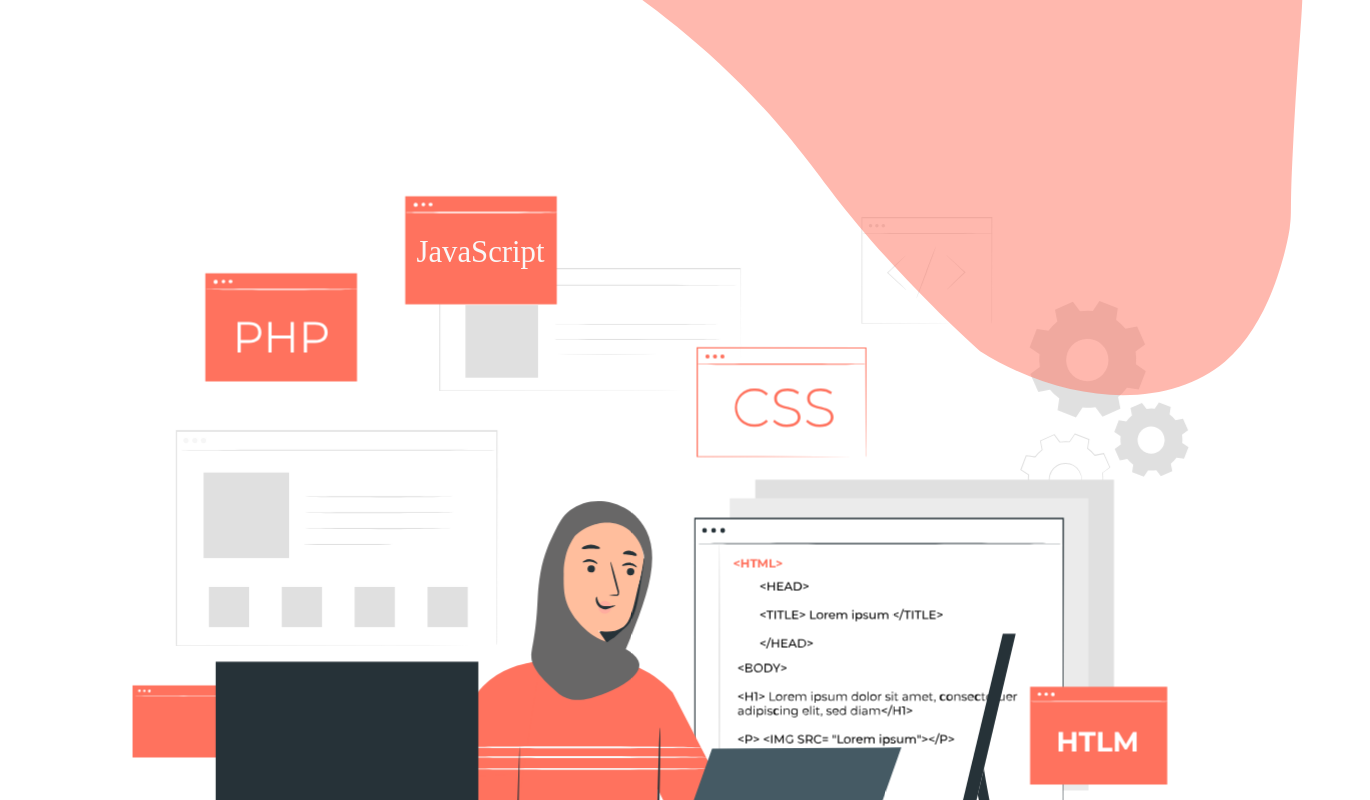
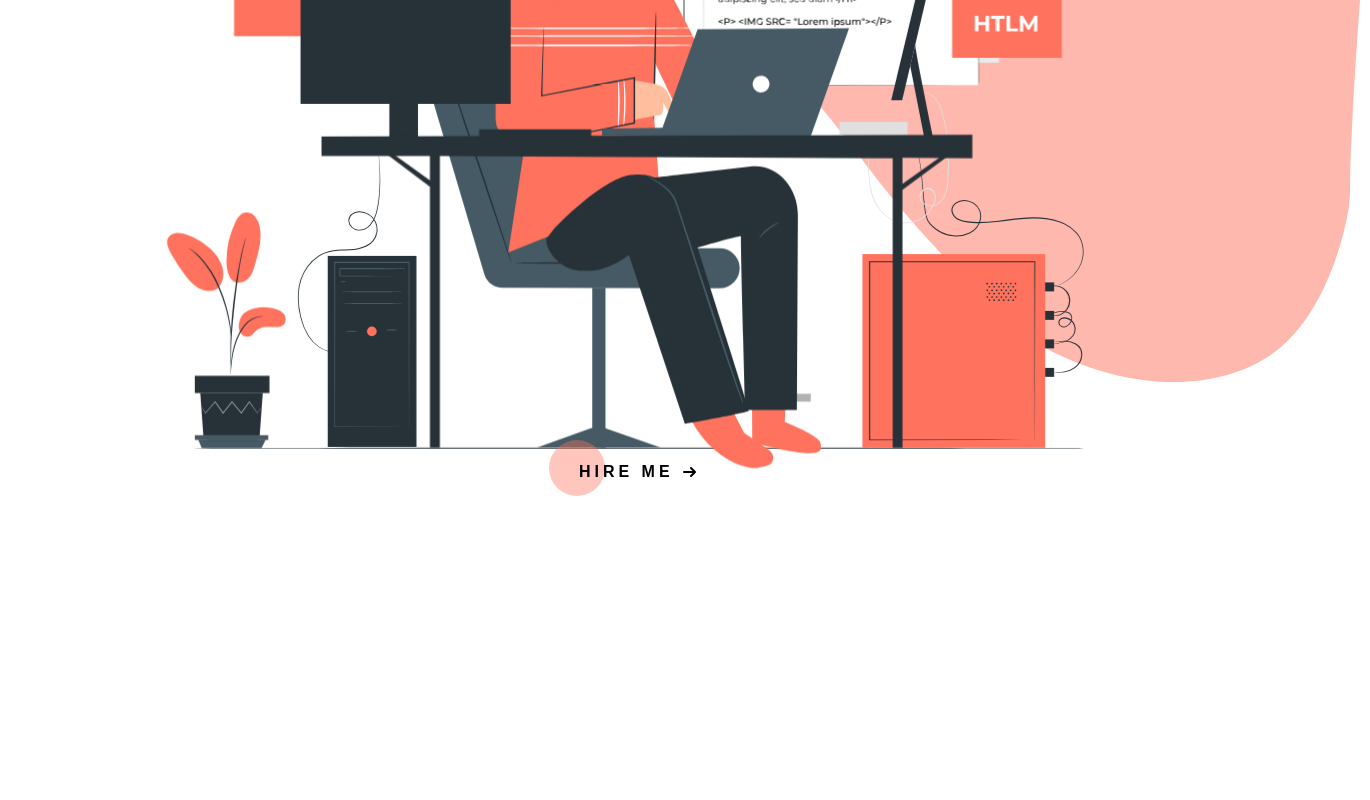
Before and after one commit to Zahrafatemi/Orange-Portfolio, a website: page src/index.html in a window 1280 px wide. Shown: the part 600-1400 px from the top of the page, 1370 px wide, since content can reach past the window. After the commit the page ends 1161 px from the top, so only its background shows below. Drawn offline with Linux system fonts and the light colour scheme.

Commit message:
finishing the position of banner images and the hire me button, also setting the email setups

```diff
--- a/src/index.html
+++ b/src/index.html
@@ -14,7 +14,8 @@
       <object class="top-corner-shape" id="top-corner-shape" type="image/svg+xml" data="./assets/index-page/background-top.svg"></object>
       <!-- <object class="zahra-at-desk" id="zahra-at-desk" type="image/svg+xml" data="./assets/index-page/zahra.svg"></object> -->
       <div class="zahra-at-desk">
-      <svg class="animated" xmlns="http://www.w3.org/2000/svg" viewBox="0 0 500 500" version="1.1" xmlns:xlink="http://www.w3.org/1999/xlink" xmlns:svgjs="http://svgjs.com/svgjs" >
+        <!-- Below vector has been inspired from https://stories.freepik.com/illustration/programming/pana/animate -->
+        <svg class="animated" height="100%" width="100%" xmlns="http://www.w3.org/2000/svg" viewBox="0 0 500 500" version="1.1" xmlns:xlink="http://www.w3.org/1999/xlink" xmlns:svgjs="http://svgjs.com/svgjs" >
           <style>
             .st0{fill:#FFFFFF;}
             .st1{fill:#E0E0E0;}
@@ -89,7 +90,8 @@
     <!-- end of banner -->
     <div class="row justify-content-center hire-me">
     <!-- below button is inspired from https://codepen.io/andreasstorm/pen/oqKbLq -->
-      <a href="#" class="cta">
+      <a href="mailto:zahra@zahrafatemi.com?subject=Would%20like%20to%20work%20with%20you
+      &body=Hi," class="cta">
         <span>Hire Me</span>
         <svg width="13px" height="10px" viewBox="0 0 13 10">
           <path d="M1,5 L11,5"></path>
--- a/src/scss/styles.scss
+++ b/src/scss/styles.scss
@@ -58,25 +58,29 @@ body{
 // Banner styling
 
 .banner{
+  position: relative;
+  display: block;
   .top-corner-shape{
-    //max-width: 600px;
-    position: relative;
-    margin-top: -30px;
-    margin-right: -30px;
+    // position: absolute;
+    // top: -30px;
+    // right: -30px;
+    // width: 85%;
+    margin: -90px -90px auto auto;
   }
 
   .zahra-at-desk{
-    margin-top: -270px;
+    position: absolute;
+    width: 80%;
+    left: 50%;
+    top: 50%;
+    transform: translate(-50% , -35%);
   }
 }
 
 
 // Hire me button styling
-
 .hire-me{
-
-  //margin-top: 100px;
-
+  margin-top: 50px;
 a{
   text-decoration: none;
   color: inherit;
@@ -89,7 +93,7 @@ a{
 .cta{
   position: relative;
   //margin: auto;
-  padding: 19px 22px;
+  padding: 19px 30px;
   transition: all .2s ease;
   &:before{
     content: "";
```
Also changed, not shown: src/css/styles.css. Lines whose indentation alone changed are shown as unchanged.
